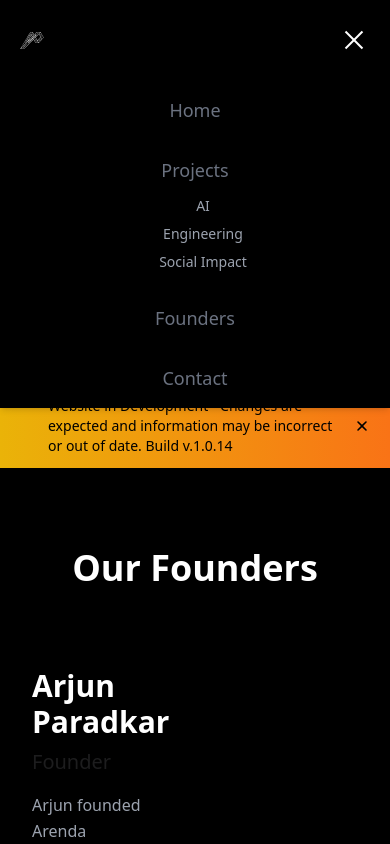
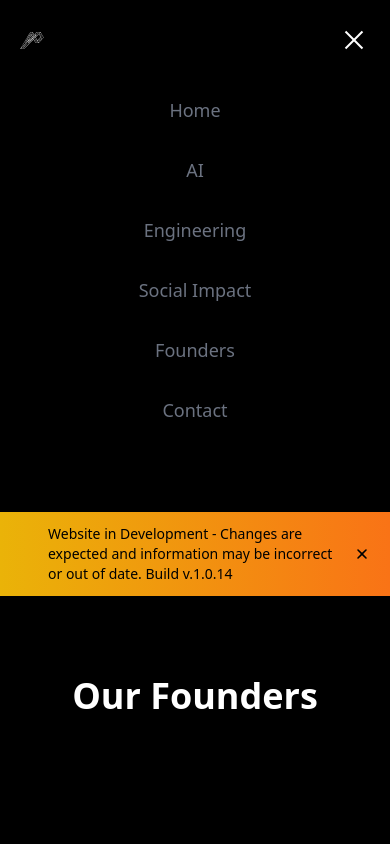
Before and after one commit to Arenda-Innovations/ArendaSite, a React (Vite) app: page /founder in a window 390 px wide. Both pictures are taken after a click on the button 354 px from the left and 40 px from the top of the page. Shown: the top 844 px of the page. Built offline with nearby package versions, Linux system fonts and the light colour scheme.

Commit message:
mobile tabs no appear properly

```diff
--- a/src/App.jsx
+++ b/src/App.jsx
@@ -25,7 +25,7 @@ const App = () => {
           <>
             <Hero/>
             <ResearchPage/>
-            <BeltOfCollabs/>
+            {/* <BeltOfCollabs/> */}
             <WhyArenda/>
             <CommitmentToArkansas/>
 
--- a/src/components/Navbar.jsx
+++ b/src/components/Navbar.jsx
@@ -10,7 +10,7 @@ const Navbar = () => {
   useEffect(() => {
     const root = document.documentElement;
     if (isMobileMenuOpen) {
-      root.style.setProperty('--navbar-height', '24rem');
+      root.style.setProperty('--navbar-height', '32rem');
     } else {
       root.style.setProperty('--navbar-height', '5rem');
     }
@@ -52,24 +52,23 @@ const Navbar = () => {
           <div className={classes}>{nav}</div>
         </Link>
       );
-    } else if (nav === "Projects") {
-      return isMobile ? (
-        <div className="px-8 py-4 text-lg text-gray-500 border-b border-gray-700 last:border-b-0">
-          <div className="mb-3">Projects</div>
-          <div className="space-y-2 ml-4">
-            <Link to="/ai" onClick={closeMobileMenu} className="block text-sm text-gray-400 hover:text-white transition-colors">
-              AI
-            </Link>
-            <Link to="/engineering" onClick={closeMobileMenu} className="block text-sm text-gray-400 hover:text-white transition-colors">
-              Engineering
-            </Link>
-            <Link to="/social-impact" onClick={closeMobileMenu} className="block text-sm text-gray-400 hover:text-white transition-colors">
-              Social Impact
-            </Link>
-          </div>
-        </div>
-      ) : (
-        <ProjectsDropdown />
+    } else if (nav === "AI") {
+      return (
+        <Link to="/ai" onClick={closeMobileMenu}>
+          <div className={classes}>{nav}</div>
+        </Link>
+      );
+    } else if (nav === "Engineering") {
+      return (
+        <Link to="/engineering" onClick={closeMobileMenu}>
+          <div className={classes}>{nav}</div>
+        </Link>
+      );
+    } else if (nav === "Social Impact") {
+      return (
+        <Link to="/social-impact" onClick={closeMobileMenu}>
+          <div className={classes}>{nav}</div>
+        </Link>
       );
     } else {
       return (
@@ -92,9 +91,9 @@ const Navbar = () => {
 
         {/* Desktop Navigation */}
         <div className="flex flex-1 justify-center max-sm:hidden">
-          {navLists.map((nav) => (
+          {["Home", "Projects", "Founders", "Contact"].map((nav) => (
             <div key={nav}>
-              {renderNavLink(nav, false)}
+              {nav === "Projects" ? <ProjectsDropdown /> : renderNavLink(nav, false)}
             </div>
           ))}
         </div>
--- a/src/components/Pages/FounderPage.jsx
+++ b/src/components/Pages/FounderPage.jsx
@@ -5,13 +5,16 @@ const FounderPage = () => {
   const [firstFounder, ...otherFounders] = founders;
 
   return (
-    <div className="min-h-screen bg-black pt-20 px-8">
-      <div className="max-w-6xl mx-auto">
+    <div className="min-h-screen bg-black pt-20">
+      <div className="max-w-6xl mx-auto px-8">
         <h1 className="text-4xl font-bold text-white text-center mb-12">
           Our Founders
         </h1>
+      </div>
 
-        {/* First Founder */}
+      {/* Founders Section with Full Screen Gradient */}
+      <div className="bg-gradient-to-br from-blue-900/30 via-purple-900/20 to-indigo-900/30 py-12 mb-20">
+        <div className="max-w-6xl mx-auto px-8">
           <FounderProfile
             key={firstFounder.id}
             name={firstFounder.name}
@@ -19,15 +22,20 @@ const FounderPage = () => {
             description={firstFounder.description}
             imageUrl={firstFounder.imageUrl}
             orientation={firstFounder.orientation}
-          className="mb-16"
+            className="mb-8"
           />
+        </div>
+      </div>
 
-
-        <h2 className="text-4xl font-bold text-white text-center mb-12 mt-20">
+      <div className="max-w-6xl mx-auto px-8">
+        <h2 className="text-4xl font-bold text-white text-center mb-12">
           Other Faculty
         </h2>
+      </div>
 
-        {/* Other Founders */}
+      {/* Faculty Section with Full Screen Gradient */}
+      <div >
+        <div className="max-w-6xl mx-auto px-8">
           {otherFounders.map((founder) => (
             <FounderProfile
               key={founder.id}
@@ -36,9 +44,10 @@ const FounderPage = () => {
               description={founder.description}
               imageUrl={founder.imageUrl}
               orientation={founder.orientation}
-            className="mb-16"
+              className="mb-16 last:mb-8"
             />
           ))}
+        </div>
       </div>
     </div>
   );
--- a/src/constants/index.js
+++ b/src/constants/index.js
@@ -6,7 +6,7 @@ import {
   highlightThirdVideo,
 } from "../utils";
 
-export const navLists = ["Home", "Projects", "Founders", "Contact"];
+export const navLists = ["Home", "AI", "Engineering", "Social Impact", "Founders", "Contact"];
 
 export const navLinks = [
   { href: "#home", label: "Home" },
```
Lines whose indentation alone changed are shown as unchanged.
